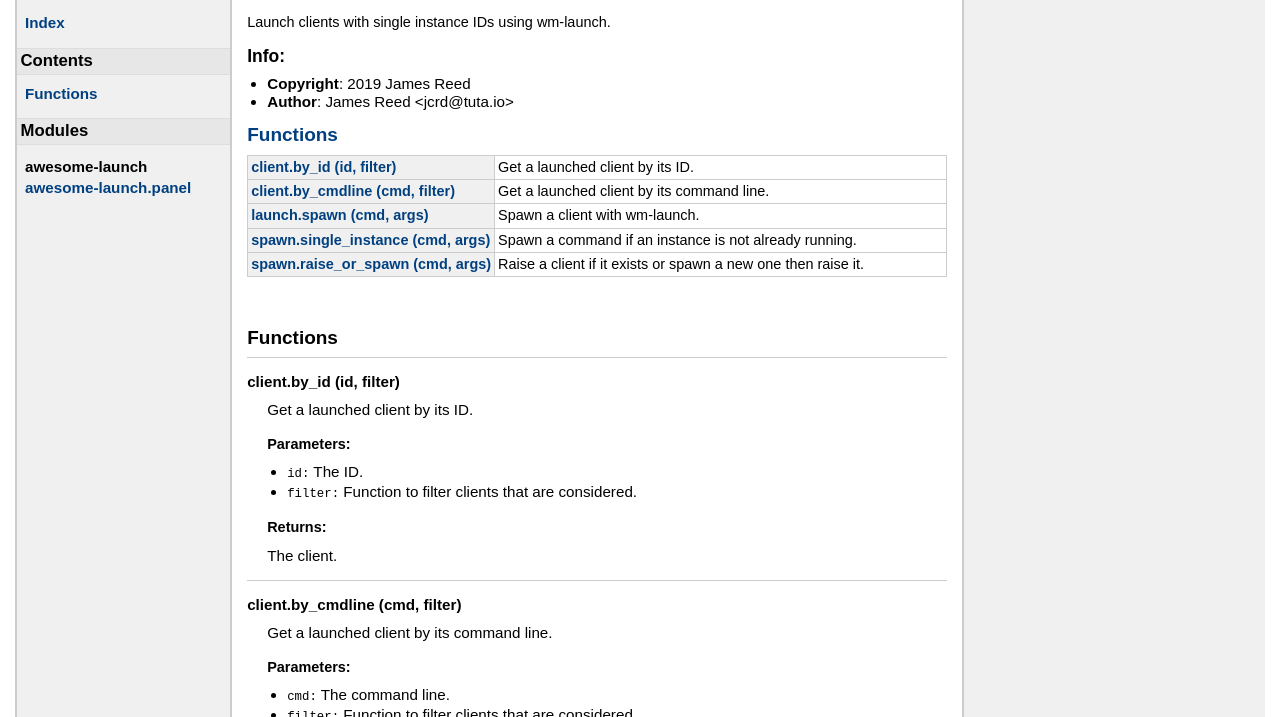
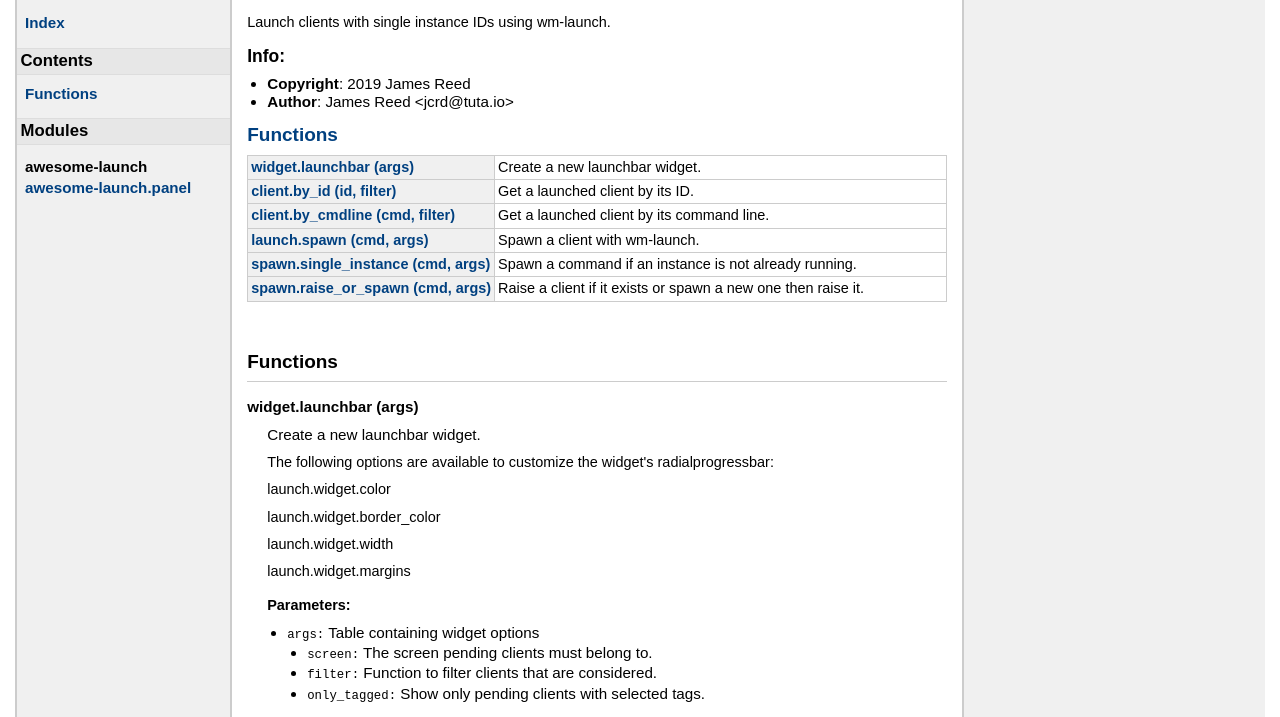
Before and after one commit to jcrd/awesome-launch, a plain HTML site: page modules/awesome-launch.html in a window 1280 px wide. Shown: the part 63-780 px from the top of the page. Drawn offline with Linux system fonts and the light colour scheme.

Commit message:
Update docs for widget

```diff
--- a/modules/awesome-launch.html
+++ b/modules/awesome-launch.html
@@ -59,6 +59,10 @@
 <h2><a href="#Functions">Functions</a></h2>
 <table class="function_list">
 	<tr>
+	<td class="name" nowrap><a href="#widget.launchbar">widget.launchbar (args)</a></td>
+	<td class="summary">Create a new launchbar widget.</td>
+	</tr>
+	<tr>
 	<td class="name" nowrap><a href="#client.by_id">client.by_id (id, filter)</a></td>
 	<td class="summary">Get a launched client by its ID.</td>
 	</tr>
@@ -87,6 +91,47 @@
     <h2 class="section-header "><a name="Functions"></a>Functions</h2>
 
     <dl class="function">
+    <dt>
+    <a name = "widget.launchbar"></a>
+    <strong>widget.launchbar (args)</strong>
+    </dt>
+    <dd>
+    Create a new launchbar widget.
+<p> The following options are available to customize the widget's
+ radialprogressbar:
+<p>   launch.widget.color
+<p>   launch.widget.border_color
+<p>   launch.widget.width
+<p>   launch.widget.margins
+
+
+
+    <h3>Parameters:</h3>
+    <ul>
+        <li><span class="parameter">args</span> Table containing widget options
+        <ul>
+        <li><span class="parameter">screen</span>
+         The screen pending clients must belong to.
+        </li>
+        <li><span class="parameter">filter</span>
+         Function to filter clients that are considered.
+        </li>
+        <li><span class="parameter">only_tagged</span>
+         Show only pending clients with selected tags.
+        </li>
+        </li></ul>
+    </ul>
+
+    <h3>Returns:</h3>
+    <ol>
+
+        The widget.
+    </ol>
+
+
+
+
+</dd>
     <dt>
     <a name = "client.by_id"></a>
     <strong>client.by_id (id, filter)</strong>
@@ -303,7 +348,7 @@
 </div> <!-- id="main" -->
 <div id="about">
 <i>generated by <a href="http://github.com/stevedonovan/LDoc">LDoc 1.4.6</a></i>
-<i style="float:right;">Last updated 2019-07-02 17:25:40 </i>
+<i style="float:right;">Last updated 2019-08-22 13:32:55 </i>
 </div> <!-- id="about" -->
 </div> <!-- id="container" -->
 </body>
```
Also changed, not shown: index.html (+1 -1 lines), modules/awesome-launch.panel.html (+1 -1 lines).
